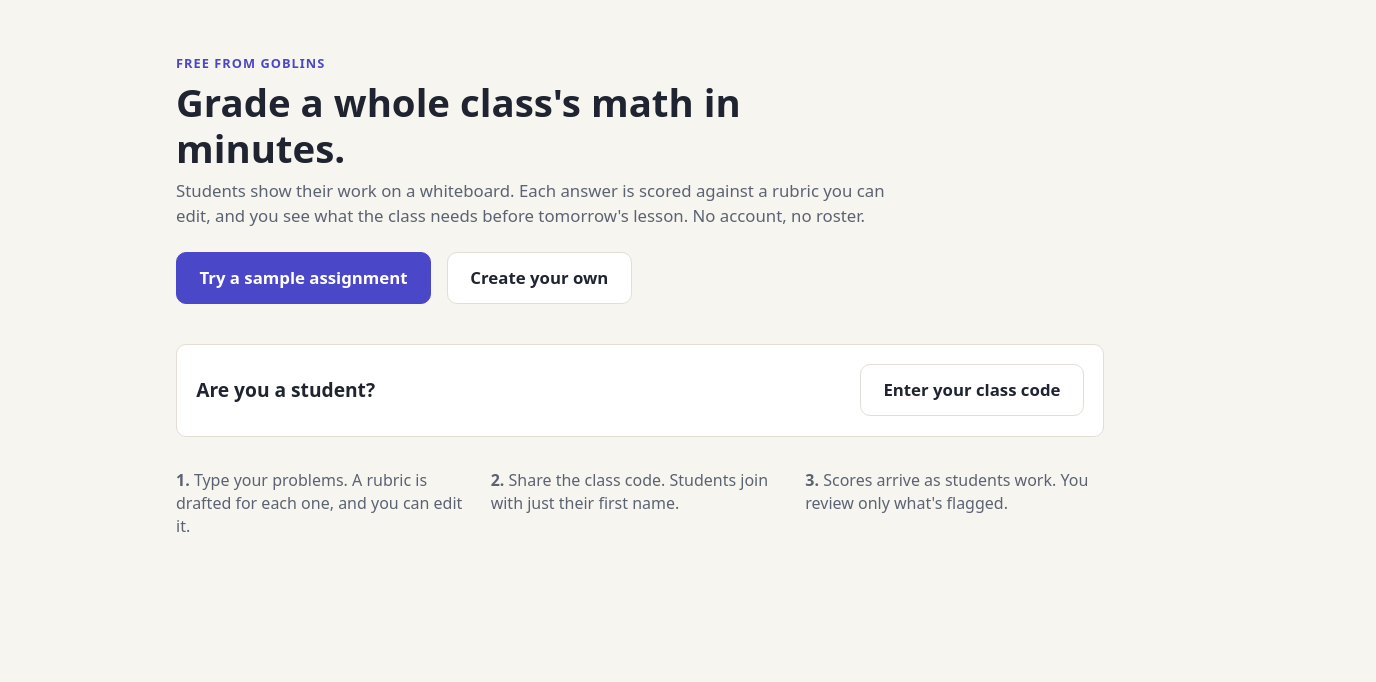
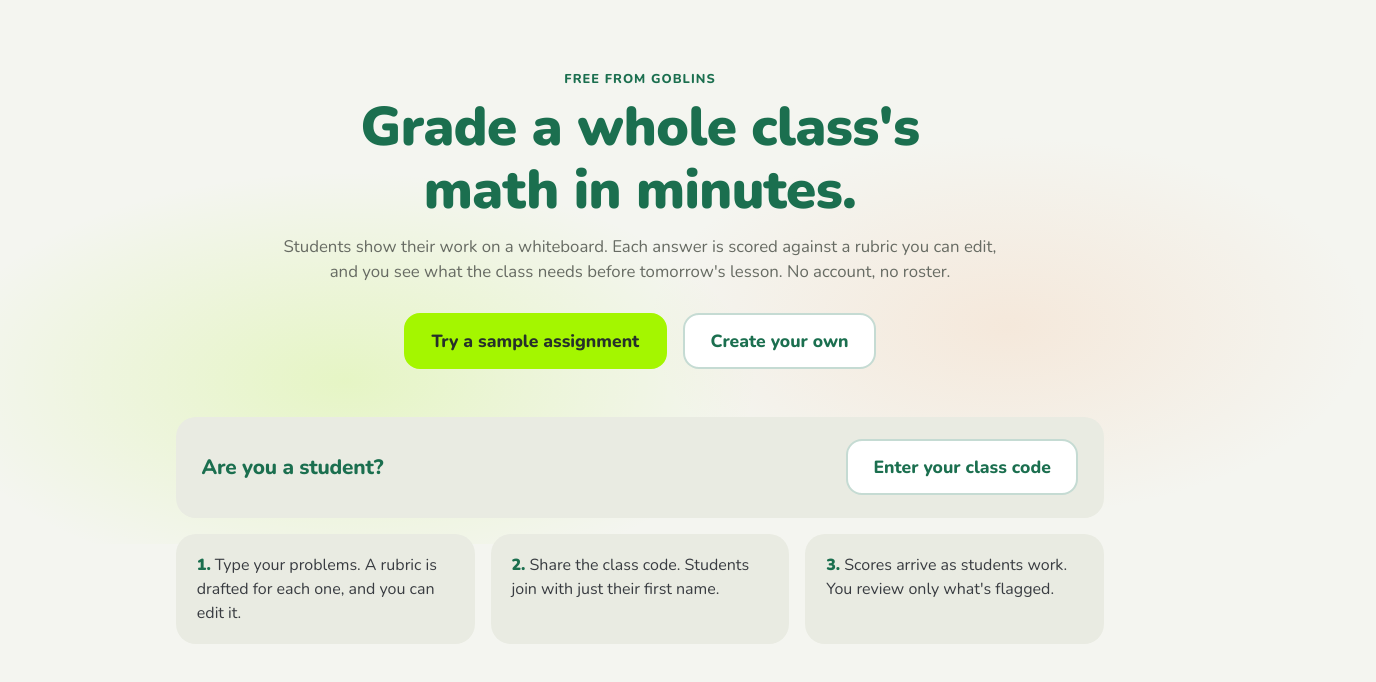
Before and after one commit to saarthakg/autograder, a React (Vite) app in the folder apps/web/: page / in a window 1280 px wide. Shown: the top 682 px of the page, 1376 px wide, since content can reach past the window. Built offline with nearby package versions, Linux system fonts and the light colour scheme.

Commit message:
style(web): adopt the Goblins visual language
Off-white background, deep green rounded headings, lime primary action, sand cards and flat surfaces with generous rounding, to match goblins.com. Nunito stands in for the licensed brand typeface. Dark mode keeps the same palette family.

```diff
--- a/apps/web/src/styles.css
+++ b/apps/web/src/styles.css
@@ -1,38 +1,46 @@
-/* Calm, friendly, teacher-professional. Designed for a 1366×768 Chromebook first. */
+/* Calm, friendly, teacher-professional: soft off-white, deep green type, a lime call to action.
+   Flat surfaces, generous rounding. Designed for a 1366×768 Chromebook first. */
 :root {
-  --bg: #f7f5f0;
+  --bg: #f4f5f0;
   --surface: #ffffff;
-  --ink: #1f2430;
-  --muted: #5b6372;
-  --line: #e2ded4;
-  --accent: #4b47c9;
-  --accent-ink: #ffffff;
-  --ok: #1f7a4d;
-  --ok-bg: #e5f4ec;
-  --warn: #9a5b00;
-  --warn-bg: #fff3dc;
+  --sand: #e9ebe2;
+  --ink: #393c41;
+  --heading: #1b6f4f;
+  --muted: #676b63;
+  --line: #dcdfd3;
+  --accent: #1b6f4f;
+  --accent-soft: rgb(27 111 79 / 0.25);
+  --cta: #a4f600;
+  --cta-hover: #b4ff1f;
+  --cta-ink: #26302a;
+  --ok: #1b6f4f;
+  --ok-bg: #e3f3d6;
+  --warn: #8a5300;
+  --warn-bg: #fdf0d8;
   --danger: #b3261e;
-  --danger-bg: #fde8e6;
-  --radius: 10px;
+  --danger-bg: #fbe6e2;
+  --radius: 16px;
+  --radius-sm: 12px;
   --tap: 44px;
+  --font: "Nunito Variable", "Nunito", ui-rounded, system-ui, -apple-system, "Segoe UI", sans-serif;
   color-scheme: light;
-  font-family: system-ui, -apple-system, "Segoe UI", Roboto, sans-serif;
+  font-family: var(--font);
   font-size: 16px;
-  line-height: 1.45;
+  line-height: 1.5;
 }
 @media (prefers-color-scheme: dark) {
   :root {
-    --bg: #15171c; --surface: #1d2027; --ink: #eceef2; --muted: #a2a9b6; --line: #303541;
-    --accent: #8c89ff; --accent-ink: #11131a; --ok: #6fd3a0; --ok-bg: #1b3328; --warn: #f0b75a; --warn-bg: #3a2d14;
-    --danger: #ff8a80; --danger-bg: #3d1d1b; color-scheme: dark;
+    --bg: #121814; --surface: #1a221d; --sand: #222c25; --ink: #e6eae2; --heading: #8fdcb2; --muted: #a3aba0; --line: #2f3a32;
+    --accent: #8fdcb2; --accent-soft: rgb(143 220 178 / 0.3); --cta: #a4f600; --cta-hover: #b4ff1f; --cta-ink: #1a2410;
+    --ok: #8fdcb2; --ok-bg: #1d3326; --warn: #f0b75a; --warn-bg: #3a2d14; --danger: #ff8a80; --danger-bg: #3d1d1b; color-scheme: dark;
   }
-  .whiteboard canvas, .stroke-view { filter: none; }
 }
 * { box-sizing: border-box; }
-body { margin: 0; background: var(--bg); color: var(--ink); }
-h1 { font-size: 1.75rem; margin: 0 0 0.5rem; line-height: 1.2; }
-h2 { font-size: 1.2rem; margin: 0 0 0.5rem; }
-h3 { font-size: 1rem; margin: 0 0 0.4rem; }
+body { margin: 0; background: var(--bg); color: var(--ink); -webkit-font-smoothing: antialiased; }
+h1, h2, h3 { color: var(--heading); letter-spacing: -0.01em; }
+h1 { font-size: 2rem; font-weight: 900; margin: 0 0 0.5rem; line-height: 1.15; }
+h2 { font-size: 1.3rem; font-weight: 800; margin: 0 0 0.5rem; line-height: 1.25; }
+h3 { font-size: 1.05rem; font-weight: 700; margin: 0 0 0.4rem; }
 p { margin: 0.4rem 0; }
 .muted { color: var(--muted); }
 .small { font-size: 0.875rem; }
@@ -40,36 +48,37 @@ p { margin: 0.4rem 0; }
 .ok { color: var(--ok); }
 .error { color: var(--danger); }
 .lede { color: var(--muted); font-size: 1.05rem; max-width: 46rem; }
-.eyebrow { text-transform: uppercase; letter-spacing: 0.08em; font-size: 0.8rem; color: var(--accent); font-weight: 600; }
+.eyebrow { text-transform: uppercase; letter-spacing: 0.08em; font-size: 0.8rem; color: var(--accent); font-weight: 800; }
 .notice { background: var(--warn-bg); color: var(--ink); border-radius: var(--radius); padding: 0.6rem 0.8rem; }
 
 /* Controls: big tap targets for trackpads and touchscreens */
 button, .button, input, select, textarea { font: inherit; color: inherit; }
 button, .button {
-  min-height: var(--tap); padding: 0 1rem; border-radius: var(--radius); border: 1px solid var(--line);
-  background: var(--surface); cursor: pointer; display: inline-flex; align-items: center; justify-content: center; gap: 0.4rem;
-  text-decoration: none; white-space: nowrap;
+  min-height: var(--tap); padding: 0 1.1rem; border-radius: var(--radius-sm); border: 2px solid var(--accent-soft);
+  background: var(--surface); color: var(--heading); font-weight: 700; cursor: pointer; display: inline-flex; align-items: center; justify-content: center; gap: 0.4rem;
+  text-decoration: none; white-space: nowrap; transition: background-color 120ms, border-color 120ms;
 }
-button:hover:not(:disabled), .button:hover { border-color: var(--muted); }
+button:hover:not(:disabled), .button:hover { border-color: var(--accent); }
 button:focus-visible, .button:focus-visible, input:focus-visible, textarea:focus-visible, select:focus-visible { outline: 3px solid color-mix(in srgb, var(--accent) 45%, transparent); outline-offset: 1px; }
 button:disabled { opacity: 0.45; cursor: not-allowed; }
-.primary { background: var(--accent); color: var(--accent-ink); border-color: var(--accent); }
-.primary:hover:not(:disabled) { filter: brightness(1.08); border-color: var(--accent); }
-.big { min-height: 52px; padding: 0 1.4rem; font-size: 1.05rem; font-weight: 600; }
-.link { background: none; border: none; color: var(--accent); padding: 0; min-height: auto; text-decoration: underline; }
+.primary { background: var(--cta); color: var(--cta-ink); border-color: var(--cta); font-weight: 800; }
+.primary:hover:not(:disabled) { background: var(--cta-hover); border-color: var(--cta-hover); }
+.big { min-height: 56px; padding: 0 1.6rem; font-size: 1.1rem; font-weight: 800; border-radius: var(--radius); }
+.link { background: none; border: none; color: var(--accent); padding: 0; min-height: auto; text-decoration: underline; text-underline-offset: 2px; font-weight: 700; }
 .icon { min-width: var(--tap); padding: 0; }
-input, select, textarea { min-height: var(--tap); padding: 0.5rem 0.7rem; border: 1px solid var(--line); border-radius: 8px; background: var(--surface); width: 100%; }
+input, select, textarea { min-height: var(--tap); padding: 0.5rem 0.7rem; border: 2px solid var(--line); border-radius: var(--radius-sm); background: var(--surface); width: 100%; }
+input:hover, textarea:hover, select:hover { border-color: var(--accent-soft); }
 textarea { resize: vertical; }
 .field { display: flex; flex-direction: column; gap: 0.3rem; margin: 0.6rem 0; }
-.field > span { font-weight: 600; font-size: 0.9rem; }
+.field > span { font-weight: 700; font-size: 0.9rem; color: var(--heading); }
 .row { display: flex; gap: 0.8rem; align-items: flex-end; }
 .row-between { display: flex; justify-content: space-between; align-items: center; gap: 0.8rem; }
 .grow { flex: 1; }
 .stack { display: flex; flex-direction: column; gap: 0.5rem; align-items: flex-end; }
 .actions { display: flex; gap: 1rem; align-items: center; margin-top: 0.8rem; flex-wrap: wrap; }
-.pill { display: inline-block; font-size: 0.8rem; padding: 0.15rem 0.6rem; border-radius: 999px; background: var(--line); }
+.pill { display: inline-block; font-size: 0.8rem; font-weight: 700; padding: 0.15rem 0.65rem; border-radius: 999px; background: var(--sand); }
 .pill.open { background: var(--ok-bg); color: var(--ok); }
-.pill.closed, .pill.draft { background: var(--line); color: var(--muted); }
+.pill.closed, .pill.draft { background: var(--sand); color: var(--muted); }
 .pill.warn { background: var(--warn-bg); color: var(--warn); }
 .pill.danger { background: var(--danger-bg); color: var(--danger); }
 
@@ -80,16 +89,27 @@ textarea { resize: vertical; }
 .crumbs { margin-bottom: 0.5rem; }
 
 /* Landing */
-.landing { max-width: 60rem; margin: 0 auto; padding: 3rem 1rem 4rem; }
-.hero h1 { font-size: 2.4rem; max-width: 38rem; }
-.hero-actions { display: flex; gap: 1rem; margin: 1.5rem 0 0.5rem; flex-wrap: wrap; }
-.student-entry { margin-top: 2.5rem; padding: 1.2rem; background: var(--surface); border: 1px solid var(--line); border-radius: var(--radius); display: flex; align-items: center; justify-content: space-between; gap: 1rem; }
+.landing { max-width: 60rem; margin: 0 auto; padding: 4rem 1rem 4rem; position: relative; }
+/* Soft lime and peach washes behind the hero. */
+.landing::before {
+  content: ""; position: absolute; inset: 0 -20vw auto; height: 34rem; z-index: -1; pointer-events: none;
+  background:
+    radial-gradient(40% 55% at 30% 70%, rgb(164 246 0 / 0.18), transparent 70%),
+    radial-gradient(35% 50% at 75% 60%, rgb(250 166 109 / 0.16), transparent 70%);
+}
+.hero { text-align: center; }
+.hero h1 { font-size: clamp(2.2rem, 4.5vw, 3.4rem); max-width: 44rem; margin: 0 auto 0.8rem; }
+.hero .lede { margin: 0 auto; }
+.hero-actions { display: flex; gap: 1rem; margin: 1.8rem 0 0.5rem; flex-wrap: wrap; justify-content: center; }
+.student-entry { margin-top: 3rem; padding: 1.4rem 1.6rem; background: var(--sand); border-radius: 20px; display: flex; align-items: center; justify-content: space-between; gap: 1rem; }
 .student-entry h2 { margin: 0; }
-.how { list-style: none; padding: 0; margin: 2rem 0 0; display: grid; grid-template-columns: repeat(3, 1fr); gap: 1rem; color: var(--muted); }
+.how { list-style: none; padding: 0; margin: 1rem 0 0; display: grid; grid-template-columns: repeat(3, 1fr); gap: 1rem; color: var(--ink); }
+.how li { background: var(--sand); border-radius: 20px; padding: 1.2rem 1.3rem; }
+.how strong { color: var(--heading); font-weight: 900; }
 @media (max-width: 720px) { .how { grid-template-columns: 1fr; } .student-entry { flex-direction: column; align-items: flex-start; } }
 
 /* Teacher home */
-.workspace-link { display: grid; grid-template-columns: 1fr auto auto auto; gap: 0.6rem; align-items: center; background: var(--surface); border: 1px dashed var(--line); border-radius: var(--radius); padding: 0.8rem 1rem; margin: 1.5rem 0; }
+.workspace-link { display: grid; grid-template-columns: 1fr auto auto auto; gap: 0.6rem; align-items: center; background: var(--sand); border: 0; border-radius: var(--radius); padding: 0.8rem 1rem; margin: 1.5rem 0; }
 .workspace-link code { font-size: 0.8rem; overflow: hidden; text-overflow: ellipsis; white-space: nowrap; max-width: 24rem; color: var(--muted); }
 @media (max-width: 900px) { .workspace-link { grid-template-columns: 1fr; } }
 .card-list { list-style: none; padding: 0; display: grid; gap: 0.6rem; }
@@ -99,8 +119,8 @@ textarea { resize: vertical; }
 
 /* New assignment / rubric editor */
 .problem-inputs { list-style: none; padding: 0; }
-.problem-input, .rubric-card { background: var(--surface); border: 1px solid var(--line); border-radius: var(--radius); padding: 1rem; margin: 0.8rem 0; }
-.preview { background: var(--bg); border-radius: 8px; padding: 0.4rem 0.6rem; }
+.problem-input, .rubric-card { background: var(--surface); border: 0; border-radius: var(--radius); padding: 1rem; margin: 0.8rem 0; }
+.preview { background: var(--bg); border-radius: var(--radius-sm); padding: 0.4rem 0.6rem; }
 .problem-text { font-size: 1.15rem; font-weight: 500; }
 .criteria-edit { list-style: none; padding: 0; margin: 0.6rem 0; display: grid; gap: 0.6rem; }
 .criteria-edit li { display: grid; grid-template-columns: 1fr 6.5rem auto; gap: 0.5rem; align-items: start; }
@@ -108,31 +128,32 @@ textarea { resize: vertical; }
 .criterion-tools { display: flex; gap: 0.25rem; }
 
 /* Class code banner: big enough to project */
-.class-code { display: flex; justify-content: space-between; align-items: center; background: var(--surface); border: 2px solid var(--accent); border-radius: 14px; padding: 0.8rem 1.4rem; margin: 0.8rem 0 1rem; }
+.class-code { display: flex; justify-content: space-between; align-items: center; background: var(--surface); border: 3px solid var(--cta); border-radius: 20px; padding: 0.8rem 1.4rem; margin: 0.8rem 0 1rem; }
 .class-code.closed { border-color: var(--line); }
-.class-code .code { font-size: 3rem; font-weight: 800; letter-spacing: 0.18em; margin: 0; font-family: ui-monospace, SFMono-Regular, Menlo, monospace; }
+.class-code .code { font-size: 3rem; font-weight: 800; color: var(--heading); letter-spacing: 0.18em; margin: 0; font-family: ui-monospace, SFMono-Regular, Menlo, monospace; }
 
 .tabs { display: flex; gap: 0.25rem; border-bottom: 1px solid var(--line); margin-bottom: 1rem; }
 .tabs button { border: none; border-bottom: 3px solid transparent; border-radius: 0; background: none; }
-.tabs button[aria-selected="true"] { border-bottom-color: var(--accent); font-weight: 600; }
+.tabs button { color: var(--muted); }
+.tabs button[aria-selected="true"] { border-bottom-color: var(--cta); color: var(--heading); font-weight: 800; }
 
 /* Report */
 .headline { display: flex; gap: 2rem; align-items: baseline; flex-wrap: wrap; margin-bottom: 1rem; }
-.big-number { font-size: 2rem; font-weight: 800; margin-right: 0.25rem; }
+.big-number { font-size: 2rem; font-weight: 900; color: var(--heading); margin-right: 0.25rem; }
 .big-number.warn { color: var(--warn); }
 .time-saved { margin-left: auto; text-align: right; }
 .review-queue { background: var(--warn-bg); border-radius: var(--radius); padding: 0.8rem 1rem; margin-bottom: 1rem; }
 .review-queue ol { list-style: none; padding: 0; margin: 0; display: grid; gap: 0.35rem; }
 .row-button { width: 100%; justify-content: space-between; background: var(--surface); }
-.grid-wrap { overflow-x: auto; background: var(--surface); border: 1px solid var(--line); border-radius: var(--radius); }
+.grid-wrap { overflow-x: auto; background: var(--surface); border: 0; border-radius: var(--radius); }
 table.grid { border-collapse: collapse; width: 100%; font-size: 0.95rem; }
 .grid th, .grid td { padding: 0.35rem 0.6rem; border-bottom: 1px solid var(--line); text-align: center; white-space: nowrap; }
 .grid th[scope="row"] { text-align: left; font-weight: 500; position: sticky; left: 0; background: var(--surface); }
 .grid .averages th, .grid .averages td { color: var(--muted); font-size: 0.875rem; border-bottom: none; }
-.cell { min-width: 3rem; min-height: 36px; padding: 0 0.5rem; font-weight: 600; position: relative; }
+.cell { min-width: 3rem; min-height: 36px; padding: 0 0.5rem; font-weight: 800; position: relative; border-color: transparent; }
 .cell.graded { background: var(--ok-bg); border-color: transparent; }
 .cell.graded.partial { background: var(--warn-bg); color: var(--warn); }
-.cell.graded.zero { background: var(--line); color: var(--ink); }
+.cell.graded.zero { background: var(--sand); color: var(--ink); }
 .cell.needs_review { background: var(--danger-bg); color: var(--danger); border-color: transparent; }
 .cell.grading { color: var(--muted); }
 .cell.empty { color: var(--line); font-size: 1.4rem; }
@@ -140,7 +161,7 @@ table.grid { border-collapse: collapse; width: 100%; font-size: 0.95rem; }
 .total { font-weight: 700; }
 .misses { margin-top: 1.5rem; display: grid; grid-template-columns: repeat(auto-fill, minmax(20rem, 1fr)); gap: 1rem; }
 .misses h2 { grid-column: 1 / -1; margin-bottom: 0; }
-.miss-problem { background: var(--surface); border: 1px solid var(--line); border-radius: var(--radius); padding: 0.8rem 1rem; }
+.miss-problem { background: var(--surface); border: 0; border-radius: var(--radius); padding: 0.8rem 1rem; }
 .miss-problem ul { list-style: none; padding: 0; margin: 0; display: grid; gap: 0.45rem; }
 .miss-problem li { display: grid; grid-template-columns: 1fr 5rem 5.5rem; gap: 0.5rem; align-items: center; font-size: 0.9rem; }
 .bar { height: 8px; border-radius: 4px; background: var(--line); overflow: hidden; }
@@ -149,17 +170,17 @@ table.grid { border-collapse: collapse; width: 100%; font-size: 0.95rem; }
 
 /* Submission drawer */
 .drawer-backdrop { position: fixed; inset: 0; background: rgb(0 0 0 / 0.3); display: flex; justify-content: flex-end; z-index: 10; }
-.drawer { width: min(600px, 100%); height: 100%; overflow-y: auto; background: var(--surface); padding: 1rem 1.2rem 2rem; box-shadow: -8px 0 24px rgb(0 0 0 / 0.15); }
-.stroke-view { border: 1px solid var(--line); border-radius: 8px; max-width: 100%; }
-.transcription { background: var(--bg); padding: 0.6rem; border-radius: 8px; white-space: pre-wrap; font-size: 0.9rem; }
+.drawer { width: min(600px, 100%); height: 100%; overflow-y: auto; background: var(--surface); padding: 1rem 1.2rem 2rem; border-radius: 20px 0 0 20px; }
+.stroke-view { border: 2px solid var(--line); border-radius: var(--radius-sm); max-width: 100%; }
+.transcription { background: var(--bg); padding: 0.6rem 0.8rem; border-radius: var(--radius-sm); white-space: pre-wrap; font-size: 0.9rem; }
 .verdicts { list-style: none; padding: 0; display: grid; gap: 0.5rem; }
-.verdicts li { display: grid; grid-template-columns: 1fr auto; gap: 0.6rem; align-items: center; padding: 0.6rem; border-radius: 8px; border: 1px solid var(--line); }
+.verdicts li { display: grid; grid-template-columns: 1fr auto; gap: 0.6rem; align-items: center; padding: 0.6rem 0.8rem; border-radius: var(--radius-sm); border: 2px solid var(--line); }
 .verdicts li.met { border-color: color-mix(in srgb, var(--ok) 40%, transparent); }
 .verdicts li.missed { border-color: color-mix(in srgb, var(--danger) 35%, transparent); }
 .seg { display: inline-flex; }
 .seg button { border-radius: 0; min-width: 6.2rem; }
-.seg button:first-child { border-radius: 8px 0 0 8px; }
-.seg button:last-child { border-radius: 0 8px 8px 0; margin-left: -1px; }
+.seg button:first-child { border-radius: var(--radius-sm) 0 0 var(--radius-sm); }
+.seg button:last-child { border-radius: 0 var(--radius-sm) var(--radius-sm) 0; margin-left: -2px; }
 .seg button[aria-pressed="true"]:first-child { background: var(--ok-bg); color: var(--ok); border-color: var(--ok); }
 .seg button[aria-pressed="true"]:last-child { background: var(--danger-bg); color: var(--danger); border-color: var(--danger); }
 .score-line { font-size: 1.1rem; display: flex; gap: 0.6rem; align-items: center; flex-wrap: wrap; }
@@ -172,26 +193,26 @@ table.grid { border-collapse: collapse; width: 100%; font-size: 0.95rem; }
 .student { max-width: 64rem; margin: 0 auto; padding: 0.8rem 1rem 2rem; }
 .student-head { display: flex; justify-content: space-between; align-items: center; gap: 1rem; flex-wrap: wrap; }
 .chips { display: flex; gap: 0.5rem; margin: 0.8rem 0; flex-wrap: wrap; }
-.chip { flex-direction: column; min-width: 4.6rem; min-height: 56px; padding: 0.3rem 0.6rem; gap: 0; }
-.chip span { font-weight: 700; font-size: 1.1rem; }
+.chip { flex-direction: column; min-width: 4.6rem; min-height: 56px; padding: 0.3rem 0.6rem; gap: 0; border-radius: var(--radius); }
+.chip span { font-weight: 900; font-size: 1.1rem; }
 .chip small { color: var(--muted); font-size: 0.75rem; }
-.chip[aria-current="true"] { border: 2px solid var(--accent); }
+.chip[aria-current="true"] { border-color: var(--accent); box-shadow: inset 0 0 0 1px var(--accent); }
 .chip.graded { background: var(--ok-bg); }
 .chip.graded.partial { background: var(--warn-bg); }
-.chip.graded.zero { background: var(--line); }
+.chip.graded.zero { background: var(--sand); }
 .chip.grading small { font-style: italic; }
 .problem-screen .whiteboard { width: 100%; display: flex; }
 .whiteboard { display: flex; flex-direction: column; gap: 0.5rem; }
-.whiteboard canvas { border: 1px solid var(--line); border-radius: var(--radius); background: #fff; cursor: crosshair; }
+.whiteboard canvas { border: 2px solid var(--line); border-radius: 20px; background: #fff; cursor: crosshair; }
 .toolbar { display: flex; gap: 0.5rem; }
-.toolbar button[aria-pressed="true"] { background: var(--ink); color: var(--bg); }
-.submitted { background: var(--surface); border: 1px solid var(--line); border-radius: var(--radius); padding: 1rem 1.2rem; font-size: 1.05rem; }
-.submitted .score { font-size: 2rem; font-weight: 800; margin: 0; }
+.toolbar button[aria-pressed="true"] { background: var(--heading); border-color: var(--heading); color: var(--surface); }
+.submitted { background: var(--surface); border: 0; border-radius: 20px; padding: 1rem 1.2rem; font-size: 1.05rem; }
+.submitted .score { font-size: 2.2rem; font-weight: 900; color: var(--heading); margin: 0; }
 .met { list-style: none; padding: 0; margin: 0.4rem 0 0; color: var(--ok); }
 .score-moment { display: flex; flex-wrap: wrap; gap: 1.2rem; align-items: flex-start; margin-bottom: 1rem; }
-.score-moment .stroke-view { border: 1px solid var(--line); border-radius: 8px; max-width: 100%; }
+.score-moment .stroke-view { border: 2px solid var(--line); border-radius: var(--radius-sm); max-width: 100%; }
 .score-side { flex: 1 1 14rem; }
-.submitted-label { font-weight: 700; margin: 0 0 0.2rem; }
+.submitted-label { font-weight: 800; color: var(--heading); margin: 0 0 0.2rem; }
 /* "Not yet" in neutral ink, never red. */
 .not-yet { margin-top: 0.6rem; color: var(--muted); }
 .not-yet ul { list-style: none; padding: 0; margin: 0.2rem 0 0; }
@@ -199,12 +220,12 @@ table.grid { border-collapse: collapse; width: 100%; font-size: 0.95rem; }
 .hand-grade { background: var(--warn-bg); border-radius: var(--radius); padding: 0.5rem 0.8rem; margin: 0.6rem 0; }
 .total-note { display: block; font-size: 0.75rem; font-weight: 400; color: var(--warn); }
 .hint { color: var(--warn); margin: 0.4rem 0 0; text-align: right; }
-.empty-state { background: var(--surface); border: 1px dashed var(--line); border-radius: var(--radius); padding: 1.2rem; margin: 1rem 0; }
+.empty-state { background: var(--sand); border: 0; border-radius: var(--radius); padding: 1.2rem; margin: 1rem 0; }
 .empty-state p { margin-top: 0; }
-.settings-row { display: flex; flex-wrap: wrap; gap: 0.8rem; align-items: center; margin-top: 1.5rem; padding: 0.8rem 1rem; background: var(--surface); border: 1px solid var(--line); border-radius: var(--radius); }
+.settings-row { display: flex; flex-wrap: wrap; gap: 0.8rem; align-items: center; margin-top: 1.5rem; padding: 0.8rem 1rem; background: var(--sand); border: 0; border-radius: var(--radius); }
 .field.inline { flex-direction: row; align-items: center; gap: 0.6rem; margin: 0; }
 .field.inline > span { white-space: nowrap; }
-.completion { background: var(--surface); border: 1px solid var(--line); border-radius: 14px; padding: 1.5rem; text-align: center; }
+.completion { background: var(--surface); border: 0; border-radius: 20px; padding: 1.5rem; text-align: center; }
 .completion .summary { list-style: none; padding: 0; margin: 1rem 0; display: flex; gap: 1rem; justify-content: center; flex-wrap: wrap; }
 .template-problems li { margin: 0.4rem 0; }
 
```
Also changed, not shown: apps/web/index.html (+2 -1 lines).
